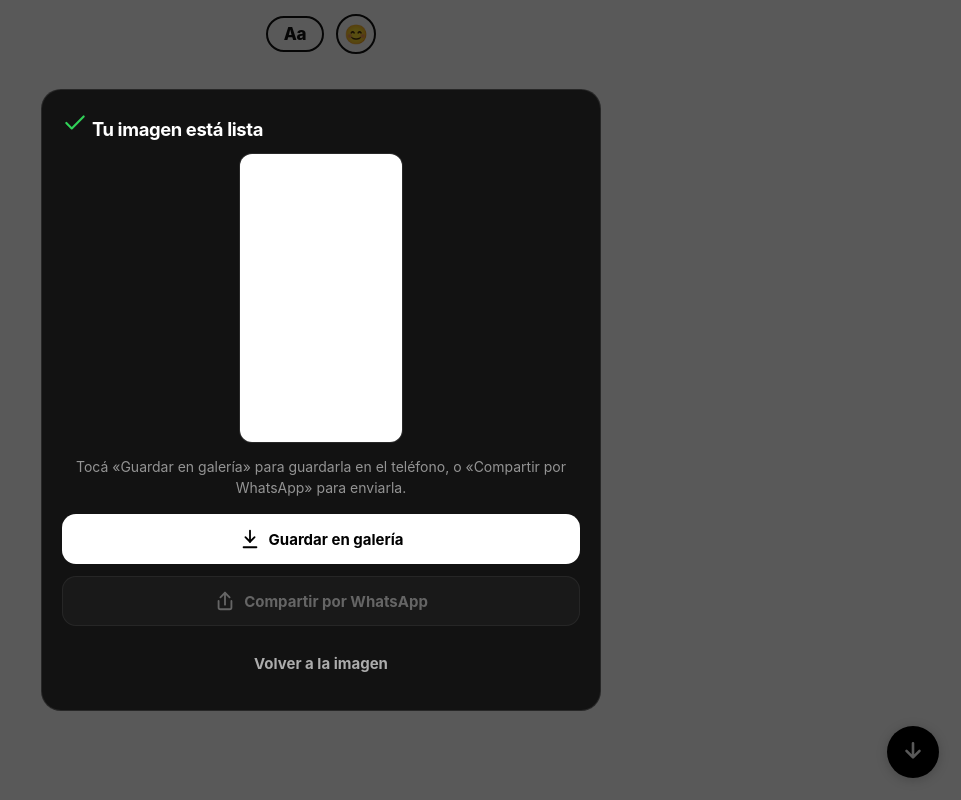
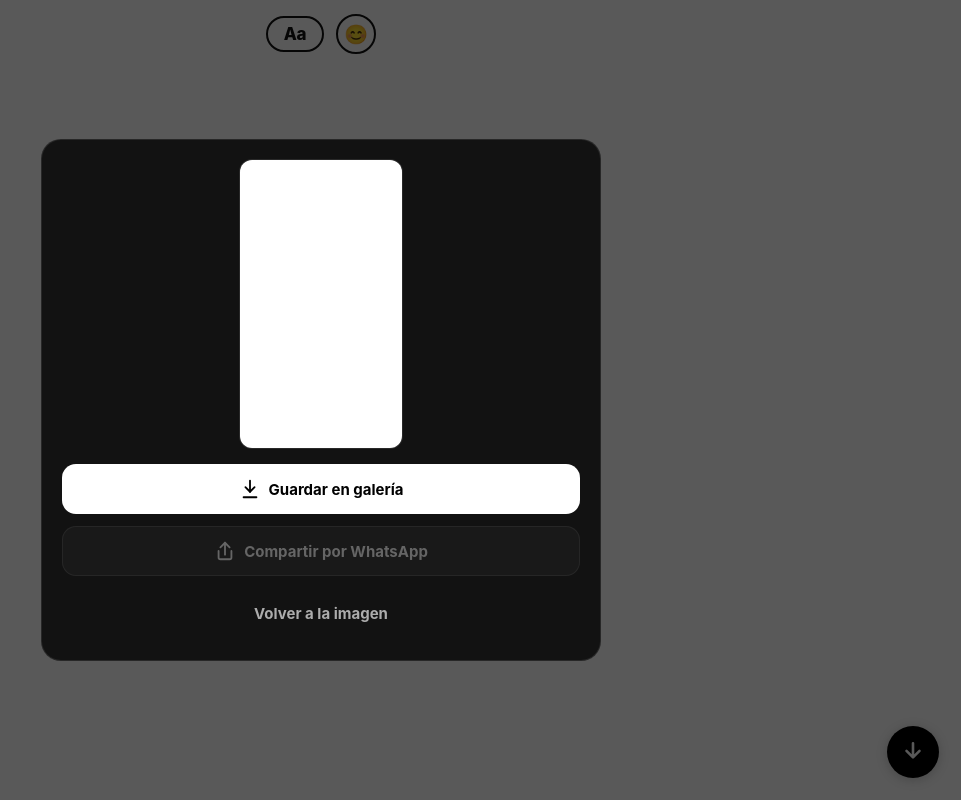
Before and after one commit to ivolevy/editor-cata, a React (Vite) app: page / in a window 1280 px wide. Both pictures are taken after a click on the button 1232 px from the left and 752 px from the top of the page. Shown: the whole page, without its empty margins (319-1280 px from the left). Built offline with nearby package versions, Linux system fonts and the light colour scheme.

Commit message:
Simplify export dialog; download directly; share without text

```diff
--- a/src/components/ExportDialog.tsx
+++ b/src/components/ExportDialog.tsx
@@ -1,7 +1,7 @@
 import { useEffect, useMemo, useState } from 'react'
 import { canShareFile, downloadFile, isIOS, shareFile } from '../lib/share'
 import type { DeliveryResult } from '../lib/share'
-import { CheckIcon, SaveIcon, ShareIcon } from './icons'
+import { SaveIcon, ShareIcon } from './icons'
 import { Sheet } from './Sheet'
 
 interface ExportDialogProps {
@@ -57,10 +57,7 @@ function ExportContent({ file, onClose, onResult }: { file: File } & Omit<Export
 
   return (
     <div className="export">
-      <h2 id="export-title" className="sheet__title">
-        <CheckIcon width={26} height={26} className="export__check" /> Tu imagen está lista
-      </h2>
-
+      <h2 id="export-title" hidden>Imagen lista</h2>
       <img
         className="export__preview"
         src={previewUrl}
@@ -69,29 +66,13 @@ function ExportContent({ file, onClose, onResult }: { file: File } & Omit<Export
         height={1920}
       />
 
-      <p className="export__help">
-        {ios
-          ? 'Tocá «Guardar en galería» y elegí «Guardar imagen». Para WhatsApp, usá «Compartir por WhatsApp».'
-          : 'Tocá «Guardar en galería» para guardarla en el teléfono, o «Compartir por WhatsApp» para enviarla.'}
-      </p>
-
       <div className="sheet__actions sheet__actions--stack">
         <button
           id="gallery-button"
           type="button"
           className="big-button big-button--primary"
           disabled={busy}
-          onClick={async () => {
-            // iPhone: el menú de compartir es la única vía web para «Guardar imagen» en Fotos.
-            if (ios && shareable) {
-              setBusy(true)
-              const result = await shareFile(file)
-              setBusy(false)
-              report(result)
-            } else {
-              report(downloadFile(file))
-            }
-          }}
+          onClick={() => report(downloadFile(file))}
         >
           <SaveIcon width={22} height={22} />
           Guardar en galería
--- a/src/lib/share.ts
+++ b/src/lib/share.ts
@@ -13,7 +13,7 @@ export function canShareFile(file: File) {
 /** Abre el menú nativo de compartir. Debe llamarse directamente desde un toque. */
 export async function shareFile(file: File): Promise<DeliveryResult> {
   try {
-    await navigator.share({ files: [file], title: 'Mi imagen' })
+    await navigator.share({ files: [file] })
     return 'shared'
   } catch (error) {
     if (error instanceof DOMException && error.name === 'AbortError') return 'cancelled'
```
